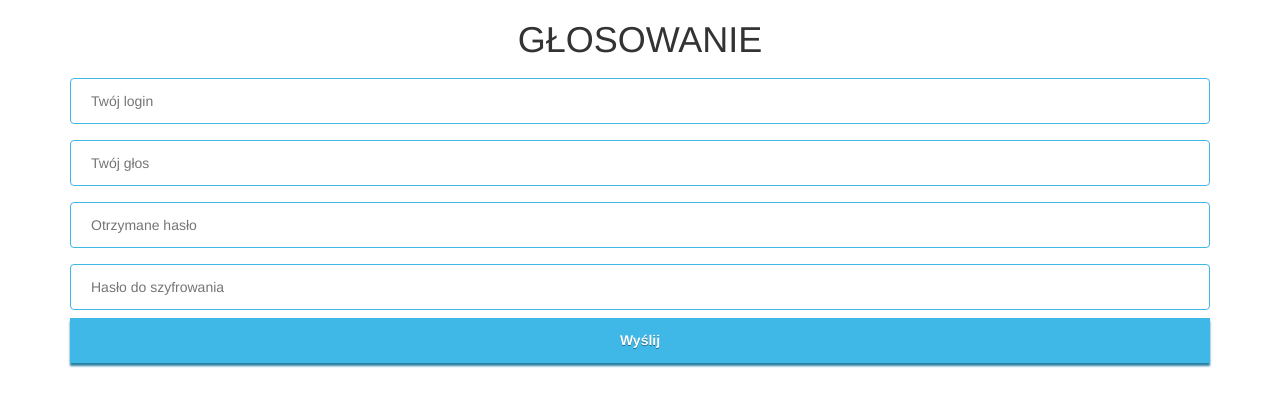
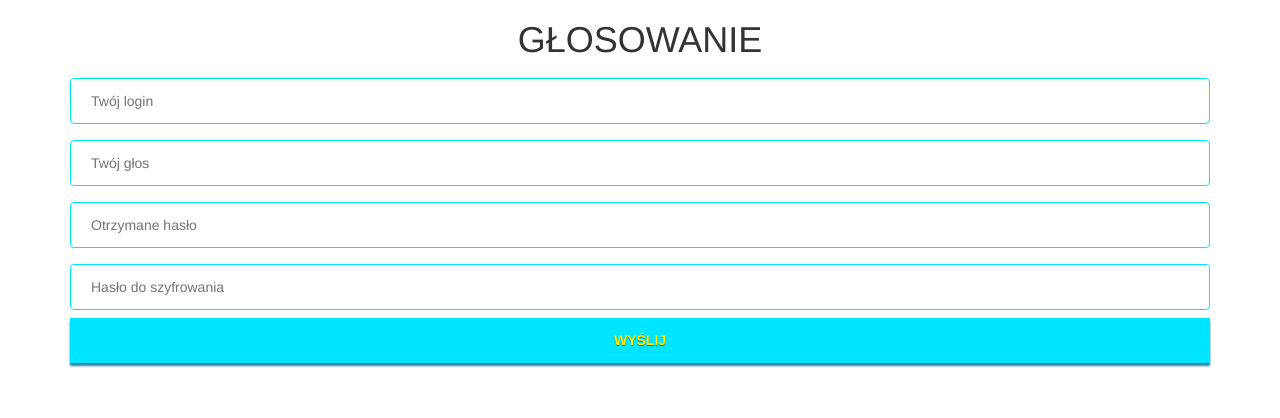
Before and after one commit to oplik0/WZP-vote, a Flask app: page / in a window 1280 px wide. Shown: the top 418 px of the page. Run offline with Flask 2, Linux system fonts and the light colour scheme; some libraries are stand-ins or nearby versions.

Commit message:
favicon!

```diff
--- a/templates/index.html
+++ b/templates/index.html
@@ -2,19 +2,20 @@
 <html lang="pl">
 
 <head>
-    <title>głosowanie</title>
+    <title>Głosowanie</title>
     <meta charset="UTF-8">
     <link rel="stylesheet" href="https://maxcdn.bootstrapcdn.com/bootstrap/3.3.7/css/bootstrap.min.css">
+    <link rel="icon" href="favicon.ico" type="image/x-icon"/>
+    <link rel="shortcut-icon" href="favicon.ico" type="image/x-icon" />
     <meta name="viewport" content="width=device-width, initial-scale=1">
-    <script src="scripts/vanilla.js"></script>
-    <!--<script src="scripts/CryptoJS/rollups/pbkdf2.js"></script>
-    <script src="scripts/CryptoJS/rollups/aes.js"></script>-->
+    <script src="../scripts/CryptoJS/rollups/pbkdf2.js"></script>
+    <script src="../scripts/CryptoJS/rollups/aes.js"></script>
     <script src="https://code.jquery.com/jquery-3.1.1.min.js"
   integrity="sha256-hVVnYaiADRTO2PzUGmuLJr8BLUSjGIZsDYGmIJLv2b8="
   crossorigin="anonymous"></script>
 
-    <script src="https://cdnjs.cloudflare.com/ajax/libs/crypto-js/3.1.2/rollups/aes.js"></script>
-    <script src="https://cdnjs.cloudflare.com/ajax/libs/crypto-js/3.1.2/rollups/pbkdf2.js"></script>
+    <!--<script src="https://cdnjs.cloudflare.com/ajax/libs/crypto-js/3.1.2/rollups/aes.js"></script>
+    <script src="https://cdnjs.cloudflare.com/ajax/libs/crypto-js/3.1.2/rollups/pbkdf2.js"></script>-->
     <style>
         .title {
             text-align: center;
@@ -27,7 +28,7 @@
             padding: 12px 20px;
             margin: 8px 0;
             display: inline-block;
-            border: 1px solid #3fb8e8;
+            border: 1px solid #00E5FF;
             border-radius: 4px;
             box-sizing: border-box;
         }
@@ -36,7 +37,7 @@
             padding: 12px 20px;
             margin: 8px 0;
             display: inline-block;
-            border: 1px solid #3fb8e8;
+            border: 1px solid #00E5FF;
             border-radius: 4px;
             box-sizing: border-box;
         }
@@ -48,10 +49,10 @@
             border:none;
             outline:none;
             box-shadow:0 3px 2px 0 #2c80a2;
-            color:#fff;
+            color:#FFEA00;
             font-size:14px;
             text-shadow:0 1px rgba(0,0,0,0.4);
-            background-color:#3fb8e8;
+            background-color:#00E5FF;
             font-weight:700;
             background-repeat:no-repeat;
             background-position:200px
@@ -59,7 +60,12 @@
         #request:hover{
             background-color: #32a9d8;
         }
-
+        #response{
+            padding: 2em;
+            text-align: center;
+            color: #00E5FF;
+            text-emphasis: bolder;
+        }
     </style>
 
 </head>
@@ -75,7 +81,7 @@
                 <input type="text" pattern="\w*" placeholder="Twój głos" id="text">
                 <input type="password" pattern="\w*" placeholder="Otrzymane hasło" id="password">
                 <input type="password" pattern="\w*" placeholder="Hasło do szyfrowania" id="encryption">
-                <button type="submit" id="request">Wyślij</button>
+                <button type="submit" id="request">WYŚLIJ</button>
             </form>
         </div>
         <div id="response">
```
Also changed, not shown: templates/favicon.ico (added).
